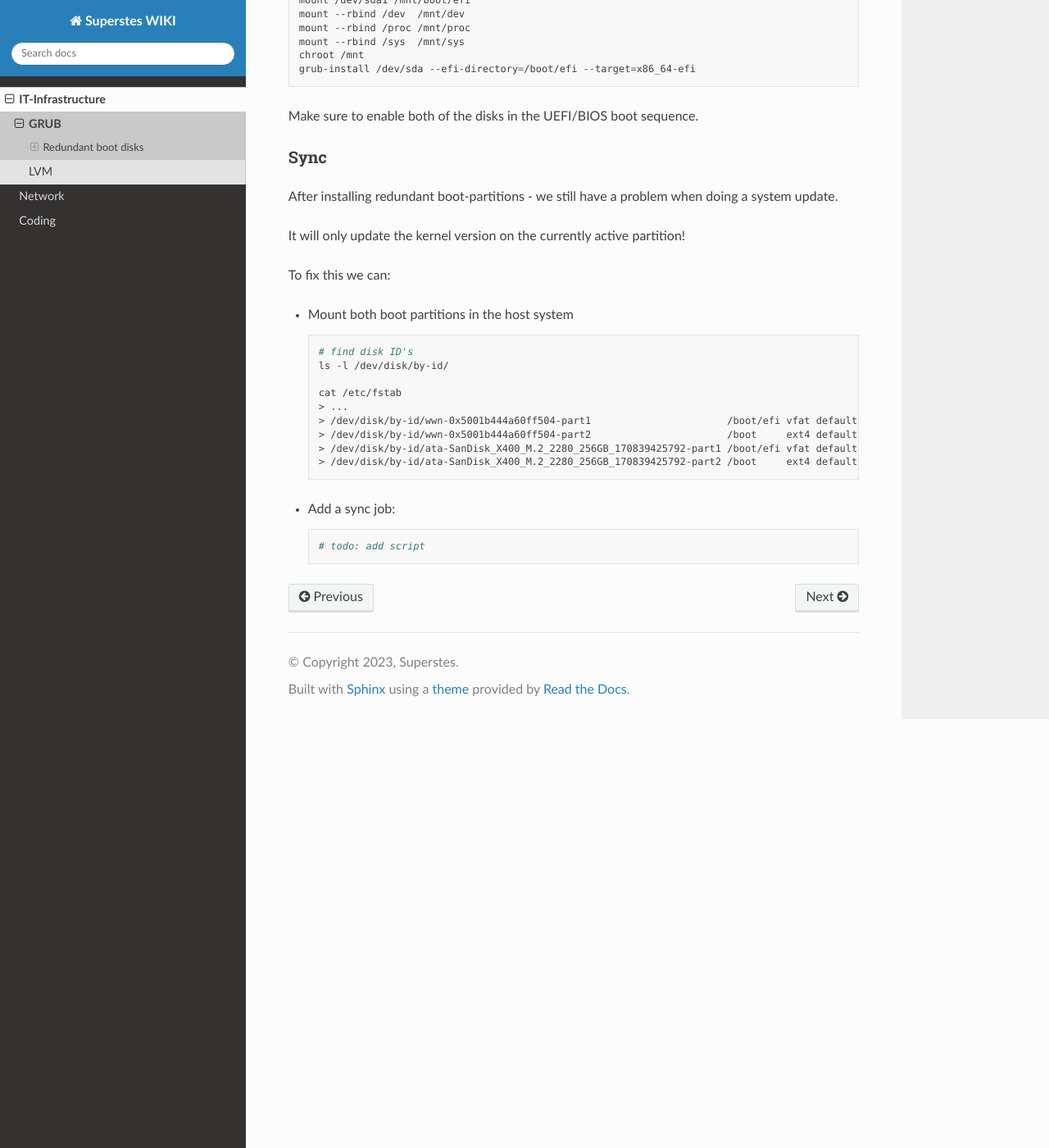
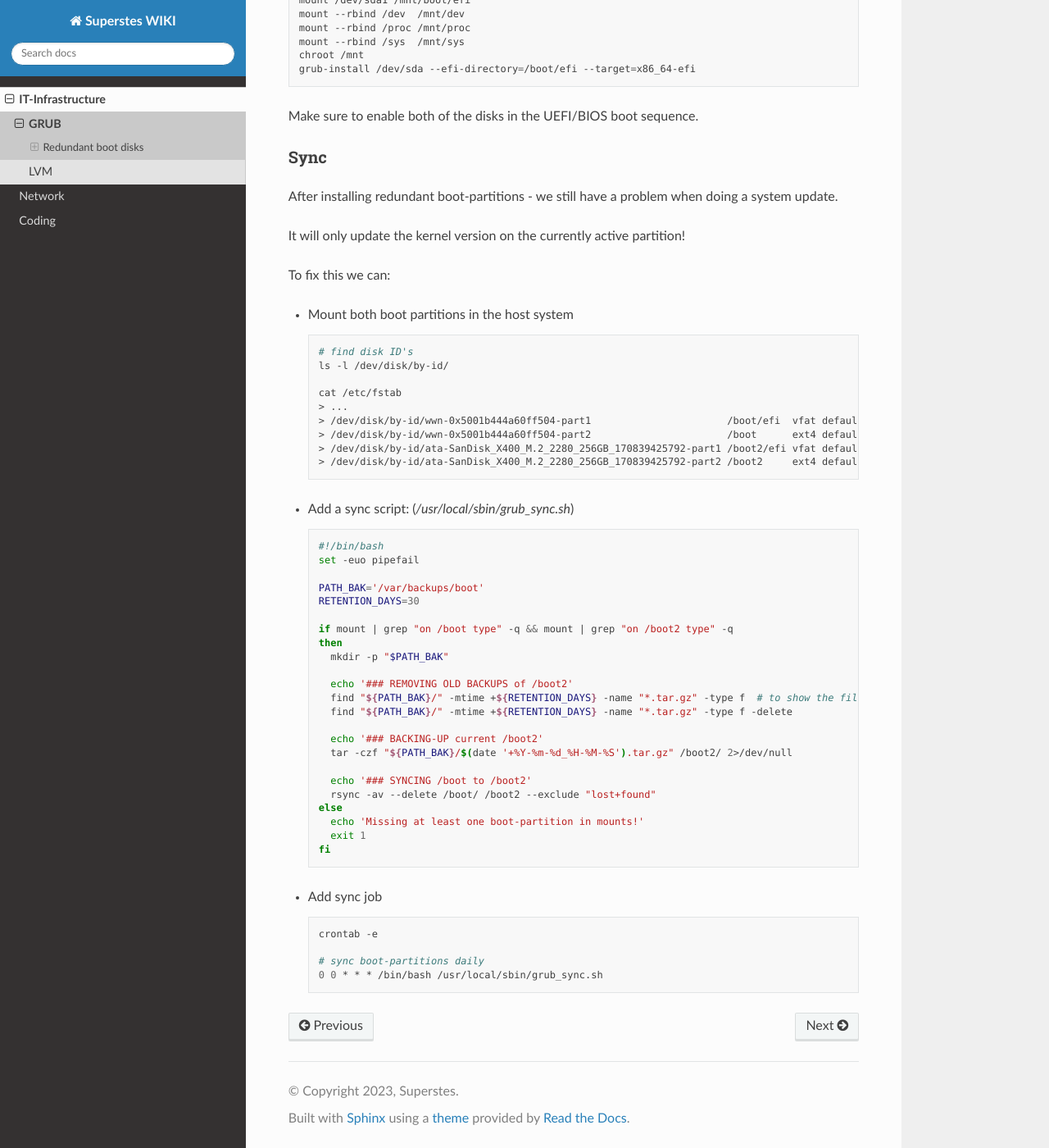
Before and after one commit to superstes/wiki, a Sphinx documentation site: the page built from source/1/infra/grub.rst, in a window 1280 px wide and 1400 px high, scrolled down 997 px. Shown: the whole window at 82% size. Built offline with Sphinx 7.4.7 and the Read the Docs theme 2.0.0, drawn with Linux system fonts in a browser that asks for light colours.

Commit message:
grub sync script

```diff
--- a/source/1/infra/grub.rst
+++ b/source/1/infra/grub.rst
@@ -67,13 +67,45 @@ To fix this we can:
 
       cat /etc/fstab
       > ...
-      > /dev/disk/by-id/wwn-0x5001b444a60ff504-part1                       /boot/efi vfat defaults,noatime 0 2
-      > /dev/disk/by-id/wwn-0x5001b444a60ff504-part2                       /boot     ext4 defaults 0 1
-      > /dev/disk/by-id/ata-SanDisk_X400_M.2_2280_256GB_170839425792-part1 /boot/efi vfat defaults,noatime 0 2
-      > /dev/disk/by-id/ata-SanDisk_X400_M.2_2280_256GB_170839425792-part2 /boot     ext4 defaults 0 1
+      > /dev/disk/by-id/wwn-0x5001b444a60ff504-part1                       /boot/efi  vfat defaults,noatime,nofail 0 2
+      > /dev/disk/by-id/wwn-0x5001b444a60ff504-part2                       /boot      ext4 defaults,nofail 0 1
+      > /dev/disk/by-id/ata-SanDisk_X400_M.2_2280_256GB_170839425792-part1 /boot2/efi vfat defaults,noatime,nofail 0 2
+      > /dev/disk/by-id/ata-SanDisk_X400_M.2_2280_256GB_170839425792-part2 /boot2     ext4 defaults,nofail 0 1
 
-* Add a sync job:
+* Add a sync script: (*/usr/local/sbin/grub_sync.sh*)
 
   .. code-block:: bash
 
-      # todo: add script
+      #!/bin/bash
+      set -euo pipefail
+
+      PATH_BAK='/var/backups/boot'
+      RETENTION_DAYS=30
+
+      if mount | grep "on /boot type" -q && mount | grep "on /boot2 type" -q
+      then
+        mkdir -p "$PATH_BAK"
+
+        echo '### REMOVING OLD BACKUPS of /boot2'
+        find "${PATH_BAK}/" -mtime +${RETENTION_DAYS} -name "*.tar.gz" -type f  # to show the files to be deleted
+        find "${PATH_BAK}/" -mtime +${RETENTION_DAYS} -name "*.tar.gz" -type f -delete
+
+        echo '### BACKING-UP current /boot2'
+        tar -czf "${PATH_BAK}/$(date '+%Y-%m-%d_%H-%M-%S').tar.gz" /boot2/ 2>/dev/null
+
+        echo '### SYNCING /boot to /boot2'
+        rsync -av --delete /boot/ /boot2 --exclude "lost+found"
+      else
+        echo 'Missing at least one boot-partition in mounts!'
+        exit 1
+      fi
+
+* Add sync job
+
+
+  .. code-block:: bash
+
+       crontab -e
+
+       # sync boot-partitions daily
+       0 0 * * * /bin/bash /usr/local/sbin/grub_sync.sh
```
